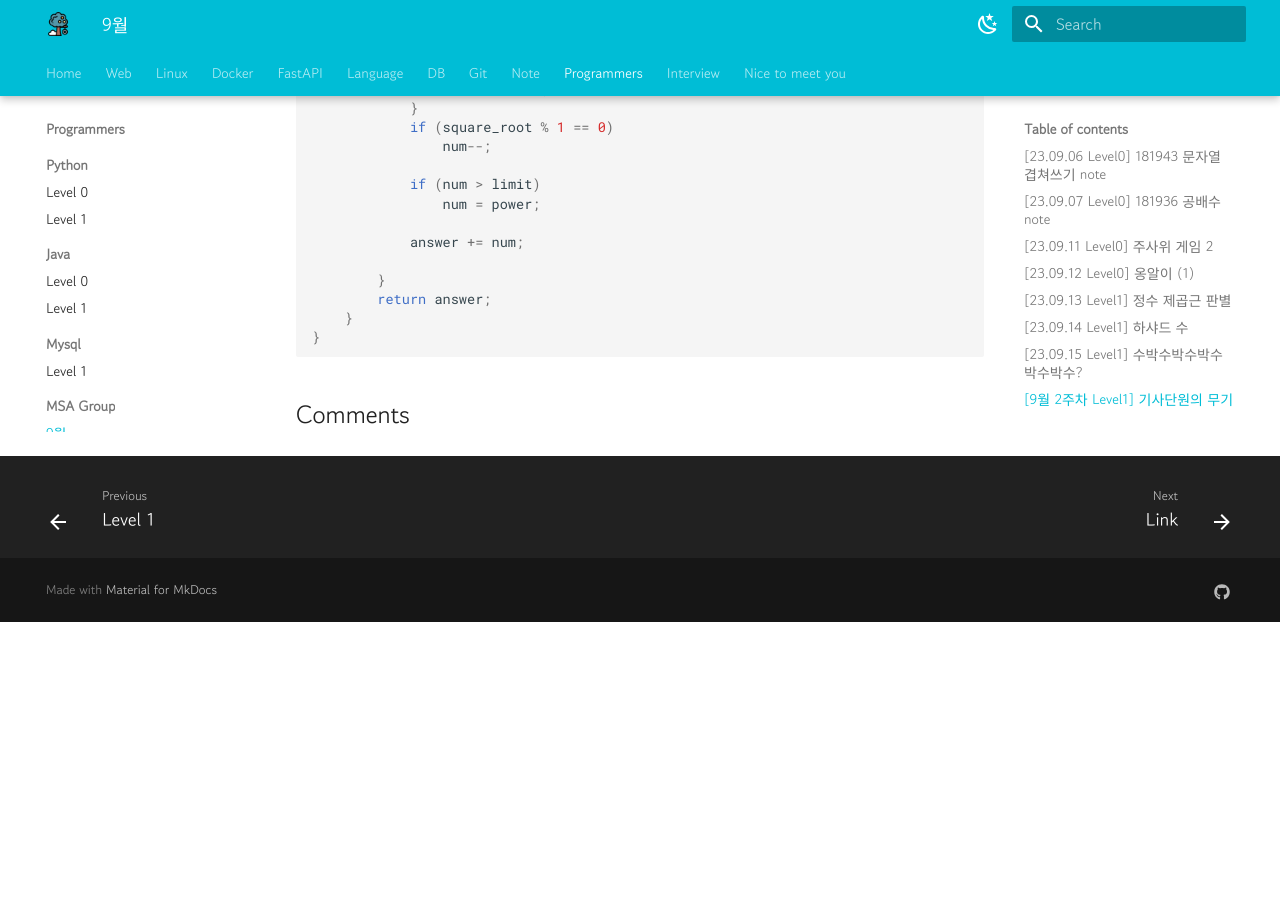
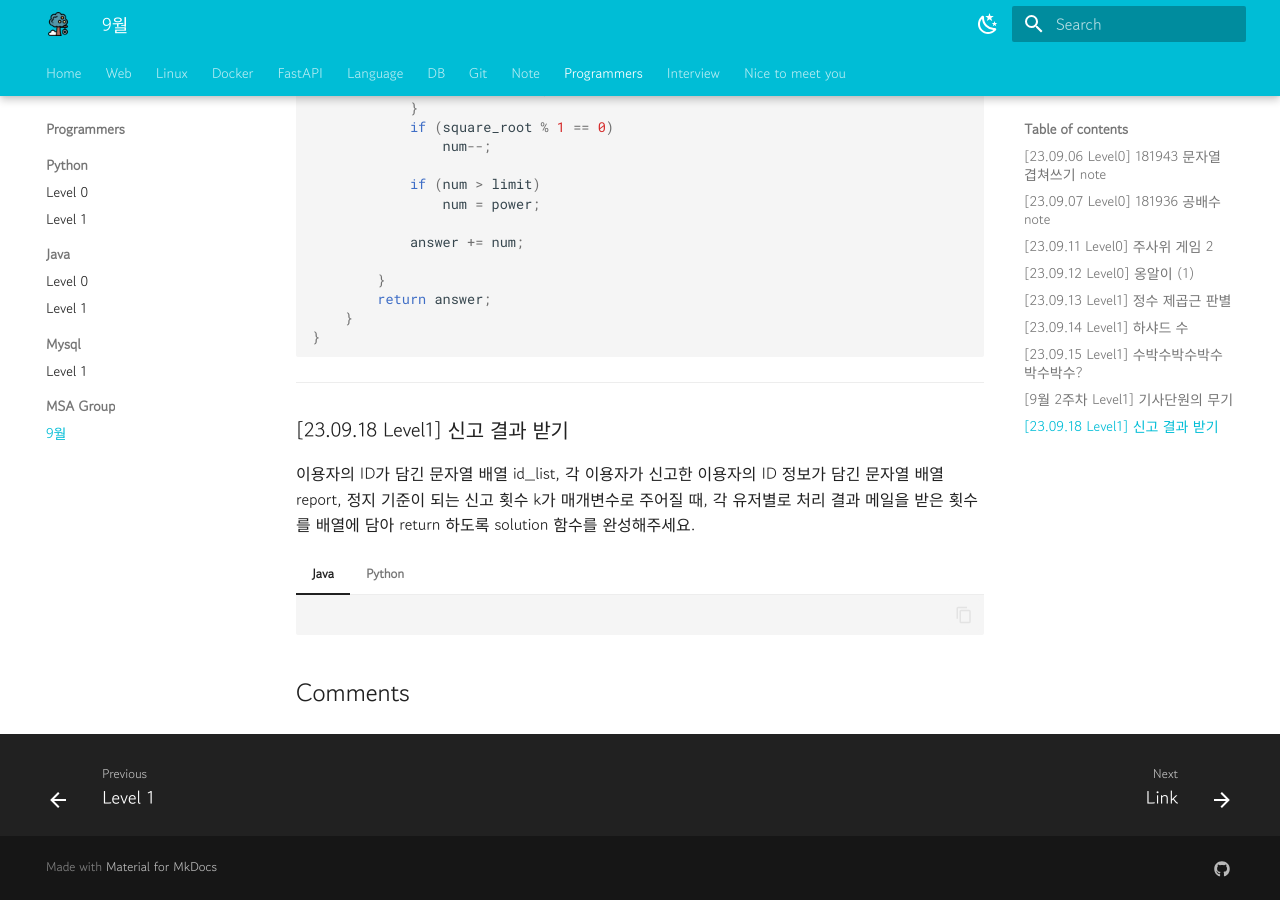
Before and after one commit to YSHeee/YSHeee.github.io, an MkDocs documentation site: the page built from docs/programmers/group/september.md, in a window 1280 px wide and 900 px high, scrolled down 4350 px. Built offline with MkDocs 1.6.1 and Material for MkDocs 9.7.7, drawn with Linux system fonts in a browser that asks for light colours; comment, search, counter and statistics services are not loaded; before the commit the page ends 4972 px from its top, so only the background shows below that.

Commit message:
Add 9.18 Programmers

````diff
--- a/docs/programmers/group/september.md
+++ b/docs/programmers/group/september.md
@@ -272,3 +272,27 @@ n이 양의 정수 x의 제곱이라면 x+1의 제곱을 리턴하고, n이 양
             result += num
         return result + 1
     ```
+
+---
+### [23.09.18 Level1] 신고 결과 받기
+이용자의 ID가 담긴 문자열 배열 id_list, 각 이용자가 신고한 이용자의 ID 정보가 담긴 문자열 배열 report, 정지 기준이 되는 신고 횟수 k가 매개변수로 주어질 때, 각 유저별로 처리 결과 메일을 받은 횟수를 배열에 담아 return 하도록 solution 함수를 완성해주세요.
+=== "Java"
+    ``` java
+
+    ```
+=== "Python"
+    ``` python
+    from collections import Counter
+    def solution(id_list, report, k):
+        count_table = {key:0 for key in id_list}
+        name_table = {key:[] for key in id_list}
+
+        for val in set(report):
+            id = val.split(" ")
+            count_table[id[1]] += 1
+            name_table[id[0]].append(id[1])
+
+        reports = {key for key,val in count_table.items() if val>=k}
+
+        return [len(set(val)&reports) for val in name_table.values()]
+    ```
````
